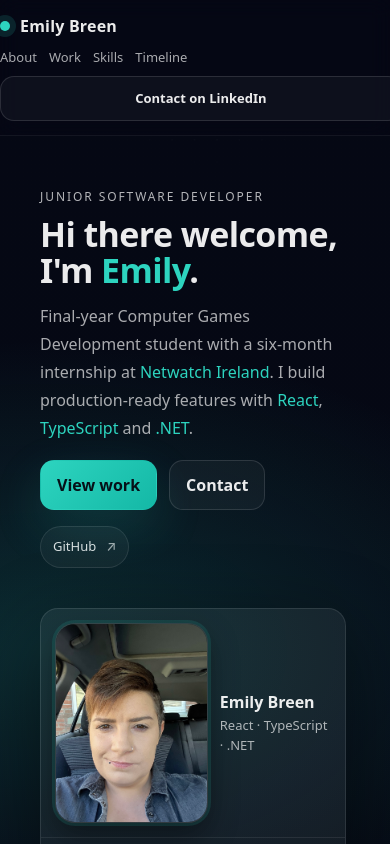
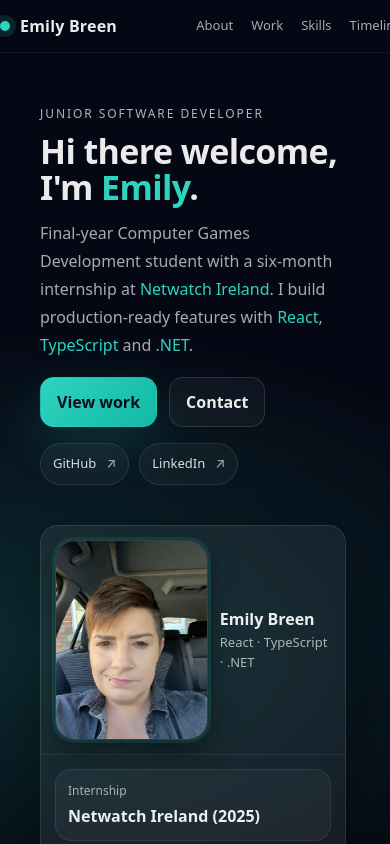
Before and after one commit to Emily-Breen/Portfolio, a React (Vite) app in the folder my-portfolio/: page / in a window 390 px wide. Shown: the top 844 px of the page. Built offline with nearby package versions, Linux system fonts and the light colour scheme.

Commit message:
moved from header to where other buttons are

```diff
--- a/my-portfolio/src/App.css
+++ b/my-portfolio/src/App.css
@@ -90,12 +90,6 @@ a:hover{ opacity:0.92; }
   padding: 14px 0;
 }
 
-.topbarRight{
-  display:flex;
-  align-items:center;
-  gap: 14px;
-}
-
 .brand{
   display:flex;
   align-items:center;
@@ -140,14 +134,6 @@ a:hover{ opacity:0.92; }
 }
 .nav a:hover::after{
   transform: scaleX(1);
-}
-
-.topContactBtn{
-  padding: 9px 12px;
-  border-radius: 12px;
-  font-size: 13px;
-  font-weight: 700;
-  white-space: nowrap;
 }
 
 /* =========================
@@ -638,16 +624,6 @@ a:hover{ opacity:0.92; }
    Responsive
 ========================= */
 @media (max-width: 980px){
-  .topbarInner{
-    align-items: flex-start;
-    gap: 10px;
-  }
-  .topbarRight{
-    flex-direction: column;
-    align-items: flex-end;
-    gap: 8px;
-  }
-  .nav{ gap: 12px; }
   .hero{ grid-template-columns: 1fr; }
   .profileCard{ position: relative; top: 0; }
   .cardGrid3{ grid-template-columns: 1fr; }
@@ -656,22 +632,6 @@ a:hover{ opacity:0.92; }
 }
 
 @media (max-width: 520px){
-  .topbarInner{
-    flex-direction: column;
-    align-items: flex-start;
-  }
-  .topbarRight{
-    width: 100%;
-    align-items: flex-start;
-  }
-  .nav{
-    flex-wrap: wrap;
-    row-gap: 8px;
-  }
-  .topContactBtn{
-    width: 100%;
-    justify-content: center;
-  }
   .modalOverlay{ place-items: end center; }
   .modal{
     width: 100%;
--- a/my-portfolio/src/App.tsx
+++ b/my-portfolio/src/App.tsx
@@ -18,9 +18,8 @@ type TimelineItem = { role: string; org: string; when: string; bullets: string[]
 
 const links: Link[] = [
   { label: "GitHub", href: "https://github.com/Emily-Breen" },
+  { label: "LinkedIn", href: "https://www.linkedin.com/in/emily-breen-491769214/" },
 ];
-
-const LINKEDIN_URL = "https://www.linkedin.com/in/emily-breen-491769214/";
 
 const aboutCards: Card[] = [
   {
@@ -160,18 +159,12 @@ useEffect(() => {
             <span>Emily Breen</span>
           </div>
 
-          <div className="topbarRight">
           <nav className="nav">
             <a href="#about">About</a>
             <a href="#work">Work</a>
             <a href="#skills">Skills</a>
             <a href="#timeline">Timeline</a>
           </nav>
-
-            <a className="btn ghost topContactBtn" href={LINKEDIN_URL} target="_blank" rel="noreferrer">
-              Contact on LinkedIn
-            </a>
-          </div>
         </div>
       </header>
 
```
Lines whose indentation alone changed are shown as unchanged.
